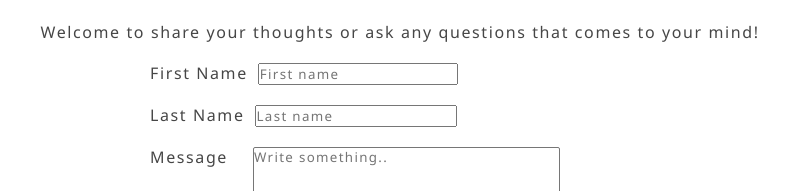
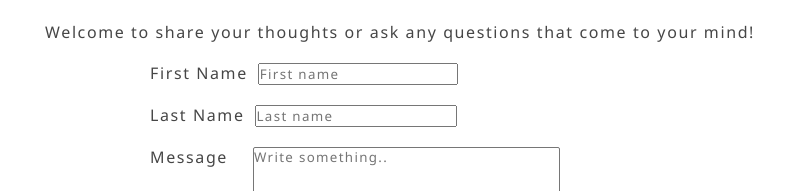
Before and after one commit to MT0814/MT0814-Week2-Portfolio, a plain HTML site: page index.html in a window 1280 px wide. Shown: the part 2802-2993 px from the top of the page, 319-1115 px from the left. Drawn offline with Linux system fonts and the light colour scheme.

Commit message:
updated html

```diff
--- a/index.html
+++ b/index.html
@@ -98,7 +98,7 @@
                 <div class="form">
 
                     <img class="profile-photo" src="https://scontent-sea1-1.xx.fbcdn.net/v/t1.6435-9/219319315_10157736044587827_7984000690042126702_n.jpg?_nc_cat=105&ccb=1-5&_nc_sid=09cbfe&_nc_ohc=EexWtoM8FTQAX8xGfw3&_nc_ht=scontent-sea1-1.xx&oh=9fb06de208a78c08f7f521141b92f916&oe=613F7BA8" alt="millie profile photo">
-                    <h2 id="welcome-text">Welcome to share your thoughts or ask any questions that comes to your mind!</h2>
+                    <h2 id="welcome-text">Welcome to share your thoughts or ask any questions that come to your mind!</h2>
                     <form action="action_page.php">
                         <div class="form-position">
                         <label for="fname">First Name</label>
```
